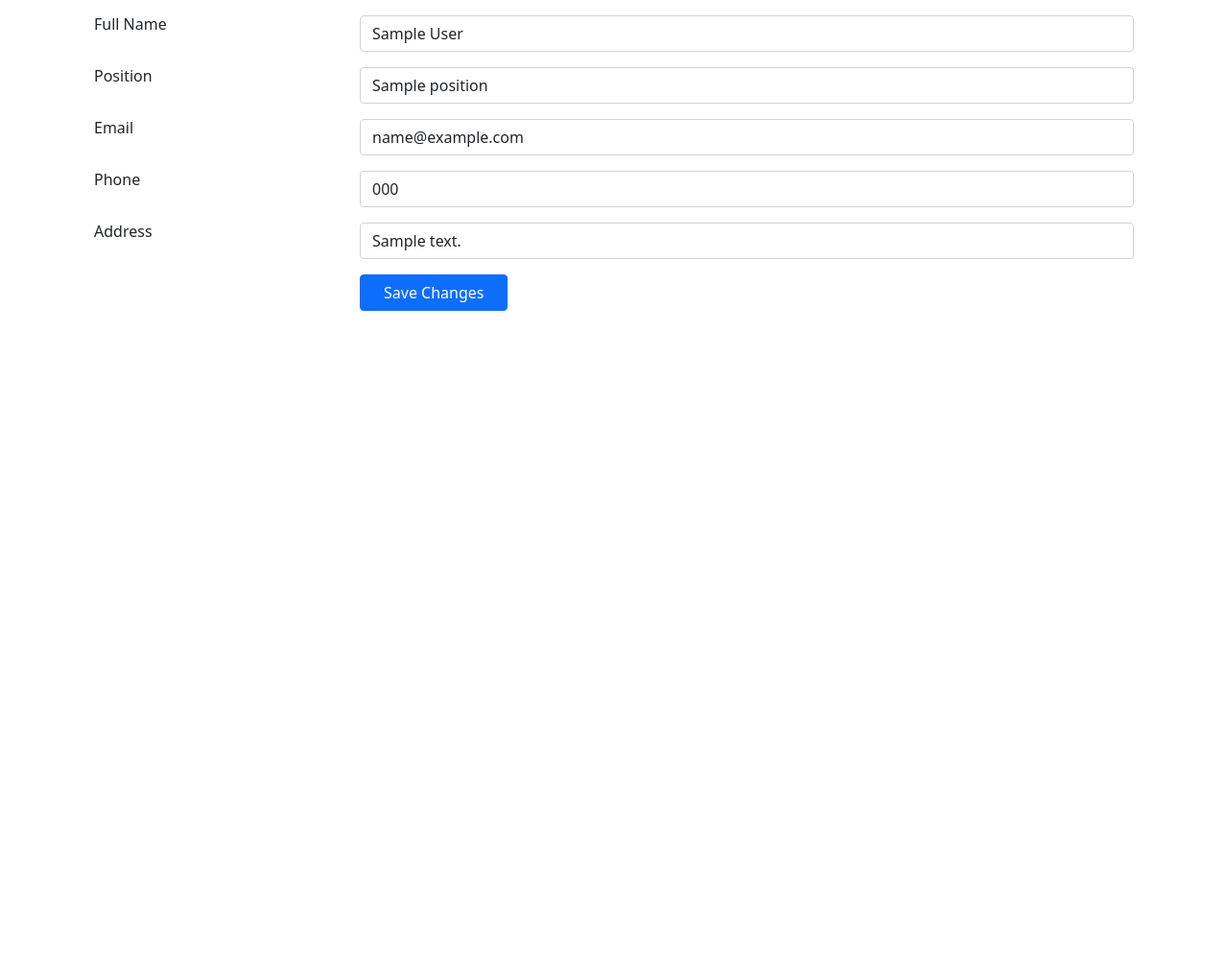
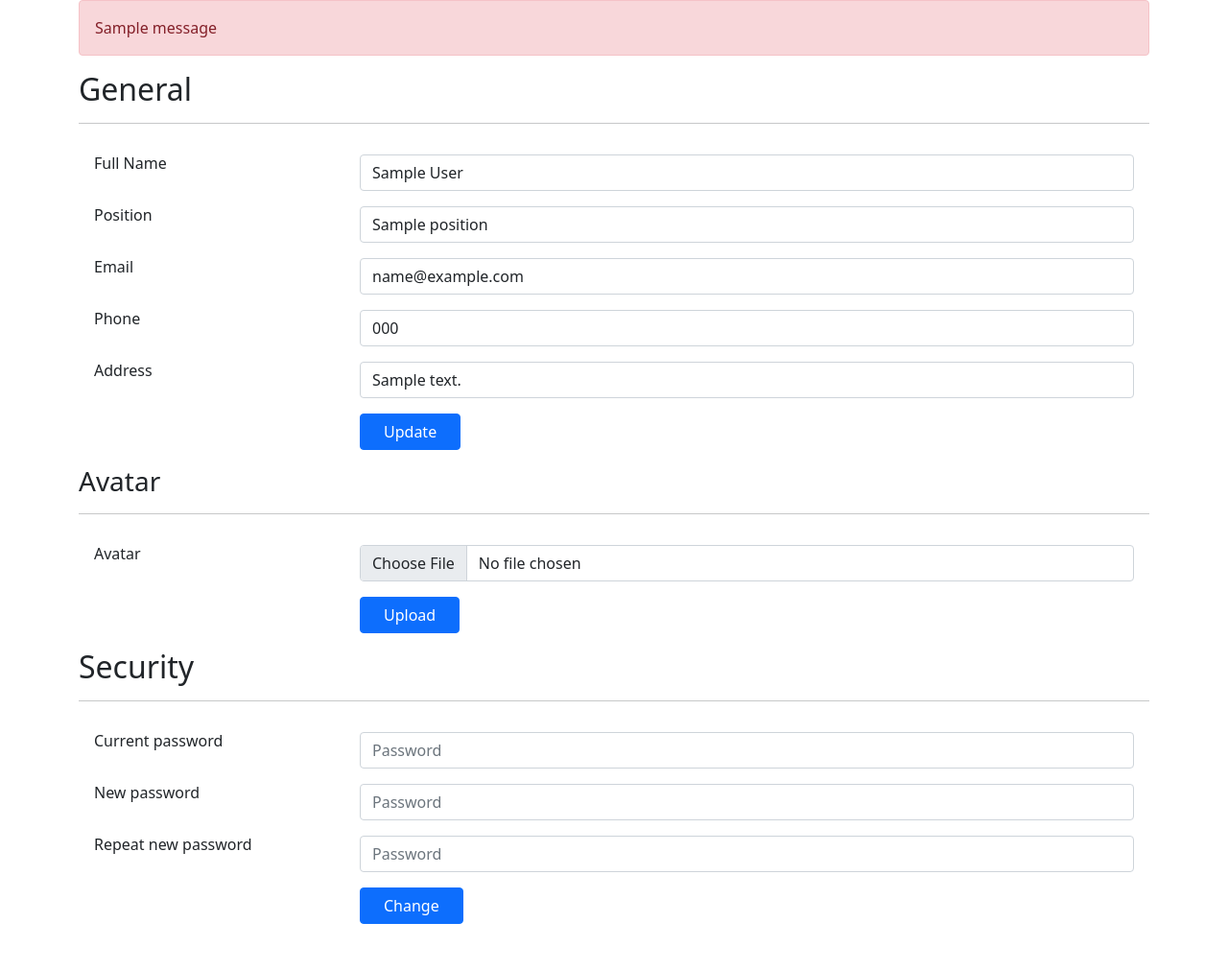
Before and after one commit to itmo-wad/sparin-hw2, a Flask app: page /profile/edit in a window 1280 px wide. Shown: the part 89-1100 px from the top of the page at 96% size. Before the commit the page ends 413 px from the top, so only its background shows below. Run offline with Flask 2, Linux system fonts and the light colour scheme; the visitor is signed in with stand-in values (Sample User, id 1); one stand-in notice (Sample message) is shown; a database or web service that is not in the repository returns one stand-in record (values such as "Sample title"); some libraries are stand-ins or nearby versions.

Commit message:
Add change password/avatar functionality

```diff
--- a/src/app.py
+++ b/src/app.py
@@ -8,6 +8,8 @@ import controllers.auth
 app = Flask(__name__)
 app.config['SECRET_KEY'] = 'the random string'
 app.config["MONGO_URI"] = "mongodb://localhost:27017/hw-2"
+
+AVATARS_PATH = './src/static/avatars/'
 
 mongo.init_app(app)
 
--- a/src/controllers/profile.py
+++ b/src/controllers/profile.py
@@ -1,8 +1,12 @@
 from os import abort
+import os
 from turtle import position
-from flask import Blueprint, redirect, render_template, request, session, url_for, abort
+from flask import Blueprint, flash, redirect, render_template, request, session, url_for, abort
 from database import mongo
 from wtforms import ValidationError
+from forms.profile.ChangeAvatarForm import ChangeAvatarForm
+from forms.profile.ChangePasswordForm import ChangePasswordForm
+from werkzeug.security import generate_password_hash, check_password_hash
 
 from forms.profile.EditForm import EditForm
 
@@ -29,9 +33,15 @@ def index():
 
 
 @profile_page.route('/edit', methods=['GET', 'POST'])
-def edit():
+def edit(change_password_form = None, change_avatar_form = None):
     if 'username' not in session:
         abort(403)
+
+    if change_password_form == None:
+        change_password_form = ChangePasswordForm()
+
+    if change_avatar_form == None:
+        change_avatar_form = ChangeAvatarForm()
 
     user = mongo.db.users.find_one(filter={"username": session['username']})
     form = EditForm(request.form)
@@ -56,4 +66,59 @@ def edit():
     form.phone.data = user.get('phone', '')
     form.address.data = user.get('address', '')
 
-    return render_template(f'pages/profile/edit.html', form=form)
+    return render_template(f'pages/profile/edit.html', form = form, change_password_form = change_password_form, change_avatar_form = change_avatar_form)
+
+# I'm lazy, don't bite me
+@profile_page.route('/avatar', methods=['POST'])
+def change_avatar():
+    if 'username' not in session:
+        abort(403)
+
+    username = session['username']
+    form = ChangeAvatarForm(request.form)
+
+    AVATARS_FOLDER = './src/static/avatars/'
+    ALLOWED_EXTENSIONS = {'png', 'jpg', 'jpeg'}
+
+    if request.files.__len__() > 0:
+        avatar_data = request.files[form.avatar.name]
+        filename = f'{username}{os.path.splitext(avatar_data.filename)[1]}'
+
+        folder = os.path.abspath(AVATARS_FOLDER)
+        path = os.path.join(folder, filename)
+        os.makedirs(folder, exist_ok=True)
+
+        avatar_data.save(path)
+
+        mongo.db.users.update_one({'username': session['username']}, {"$set": {
+            'avatar_url': f'/static/avatars/{filename}',
+        }})
+    else:
+        return edit(change_avatar_form=form)
+
+    return index()
+
+# I'm lazy, don't bite me
+@profile_page.route('/password', methods=['POST'])
+def change_password():
+    if 'username' not in session:
+        abort(403)
+
+    form = ChangePasswordForm(request.form)
+
+    user = mongo.db.users.find_one(filter={ "username": session['username'] })
+    if user == None or check_password_hash(user['password'], form.current.data) == False:
+        form.current.errors+= (ValidationError("Invalid password"),)
+        flash("Invalid password")
+        return redirect(url_for('profile_page.edit'))
+
+    if form.validate():
+        hashed_password = generate_password_hash(form.password.data)
+        mongo.db.users.update_one({'username': session['username']}, {"$set": {
+            'password': hashed_password,
+        }})
+    else:
+        flash("New password doesn't match")
+        return redirect(url_for('profile_page.edit'))
+
+    return redirect(url_for('profile_page.index'))
--- /dev/null
+++ b/src/forms/profile/ChangeAvatarForm.py
@@ -0,0 +1,9 @@
+from wtforms import Form, BooleanField, StringField, PasswordField, validators, FileField
+
+class ChangeAvatarForm(Form):
+    avatar = FileField(
+        'Avatar',
+        [
+            validators.DataRequired()
+        ],
+        render_kw={ 'accept': '.png,.jpg,.jpeg'})
--- /dev/null
+++ b/src/forms/profile/ChangePasswordForm.py
@@ -0,0 +1,21 @@
+from wtforms import Form, BooleanField, StringField, PasswordField, validators
+
+
+class ChangePasswordForm(Form):
+    current = PasswordField(
+        'Current password',
+        [
+            validators.InputRequired()
+        ],
+        render_kw={'type': "password", 'class': "form-control", 'id': "floatingPassword", 'placeholder': "Password"})
+
+    password = PasswordField(
+        'New password', [
+            validators.InputRequired(),
+            validators.EqualTo('confirm', message='Passwords must match')
+        ],
+        render_kw={'type': "password", 'class': "form-control", 'id': "floatingPassword", 'placeholder': "Password"})
+
+    confirm = PasswordField(
+        'Repeat new password',
+        render_kw={'type': "password", 'class': "form-control", 'id': "floatingPassword", 'placeholder': "Password"})
--- a/src/templates/pages/profile/edit.html
+++ b/src/templates/pages/profile/edit.html
@@ -1,6 +1,17 @@
 {% extends 'base.html' %}
 
 {% block content %}
+{% with messages = get_flashed_messages() %}
+  {% if messages %}
+    {% for message in messages %}
+    <div class="alert alert-danger" role="alert">
+        {{ message }}
+      </div>
+    {% endfor %}
+  {% endif %}
+{% endwith %}
+<h2>General</h2>
+<hr>
 <div class="card-body">
     <form method="POST" action="{{ url_for('profile_page.edit') }}">
 
@@ -11,12 +22,12 @@
             </div>
             <div class="col-sm-9 text-secondary">
                 {% if field.errors %}
-                    {{ field(class_='form-control is-invalid') }}
-                    {% for error in field.errors %}
-                        <div class="invalid-feedback">{{ error }}</div>
-                    {% endfor %}
+                {{ field(class_='form-control is-invalid') }}
+                {% for error in field.errors %}
+                <div class="invalid-feedback">{{ error }}</div>
+                {% endfor %}
                 {% else %}
-                    {{ field(class_='form-control') }}
+                {{ field(class_='form-control') }}
                 {% endif %}
             </div>
         </div>
@@ -25,9 +36,75 @@
         <div class="row">
             <div class="col-sm-3"></div>
             <div class="col-sm-9 text-secondary">
-                <button class="btn btn-primary px-4" type="submit">Save Changes</button>
+                <button class="btn btn-primary px-4" type="submit">Update</button>
             </div>
         </div>
     </form>
 </div>
+
+<h3>Avatar</h3>
+<hr>
+<div class="card-body">
+    <form method="POST" action="{{ url_for('profile_page.change_avatar') }}" enctype="multipart/form-data">
+
+        {% for field in change_avatar_form %}
+        <div class="row mb-3">
+            <div class="col-sm-3">
+                <h6 class="mb-0">{{field.label}}</h6>
+            </div>
+            <div class="col-sm-9 text-secondary">
+                {% if field.errors %}
+                {{ field(class_='form-control is-invalid') }}
+                {% for error in field.errors %}
+                <div class="invalid-feedback">{{ error }}</div>
+                {% endfor %}
+                {% else %}
+                {{ field(class_='form-control') }}
+                {% endif %}
+            </div>
+        </div>
+        {% endfor %}
+
+        <div class="row">
+            <div class="col-sm-3"></div>
+            <div class="col-sm-9 text-secondary">
+                <button class="btn btn-primary px-4" type="submit">Upload</button>
+            </div>
+        </div>
+    </form>
+</div>
+
+<h2>Security</h2>
+<hr>
+<div class="card-body">
+    <form method="POST" action="{{ url_for('profile_page.change_password') }}">
+
+        {% for field in change_password_form %}
+        <div class="row mb-3">
+            <div class="col-sm-3">
+                <h6 class="mb-0">{{field.label}}</h6>
+            </div>
+            <div class="col-sm-9 text-secondary">
+                {% if field.errors %}
+                {{ field(class_='form-control is-invalid') }}
+                {% for error in field.errors %}
+                <div class="invalid-feedback">{{ error }}</div>
+                {% endfor %}
+                {% else %}
+                {{ field(class_='form-control') }}
+                {% endif %}
+            </div>
+        </div>
+        {% endfor %}
+
+        <div class="row">
+            <div class="col-sm-3"></div>
+            <div class="col-sm-9 text-secondary">
+                <button class="btn btn-primary px-4" type="submit">Change</button>
+            </div>
+        </div>
+    </form>
+</div>
+
+
 {% endblock %}
```
Also changed, not shown: README.md, 1 other file.
